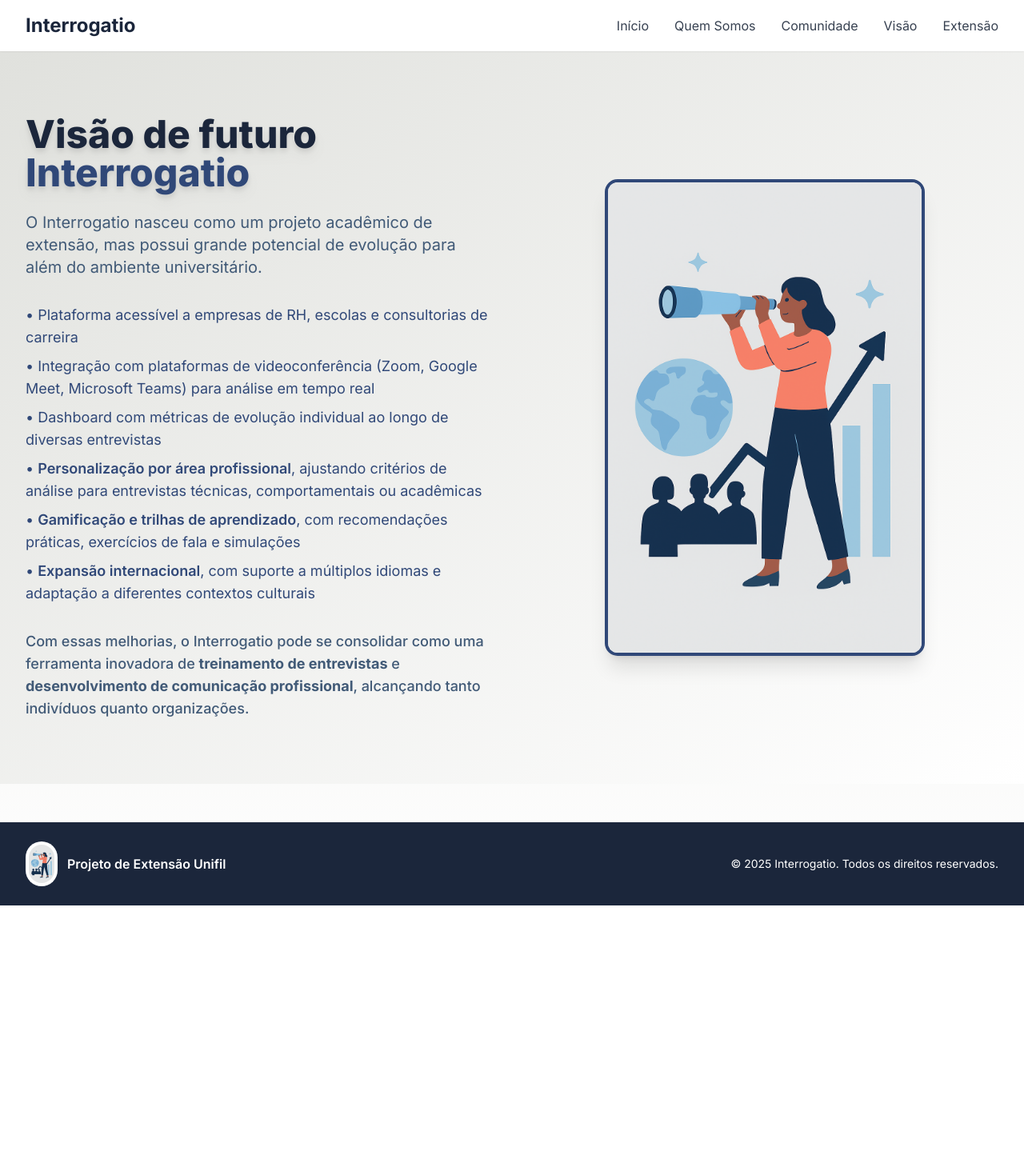
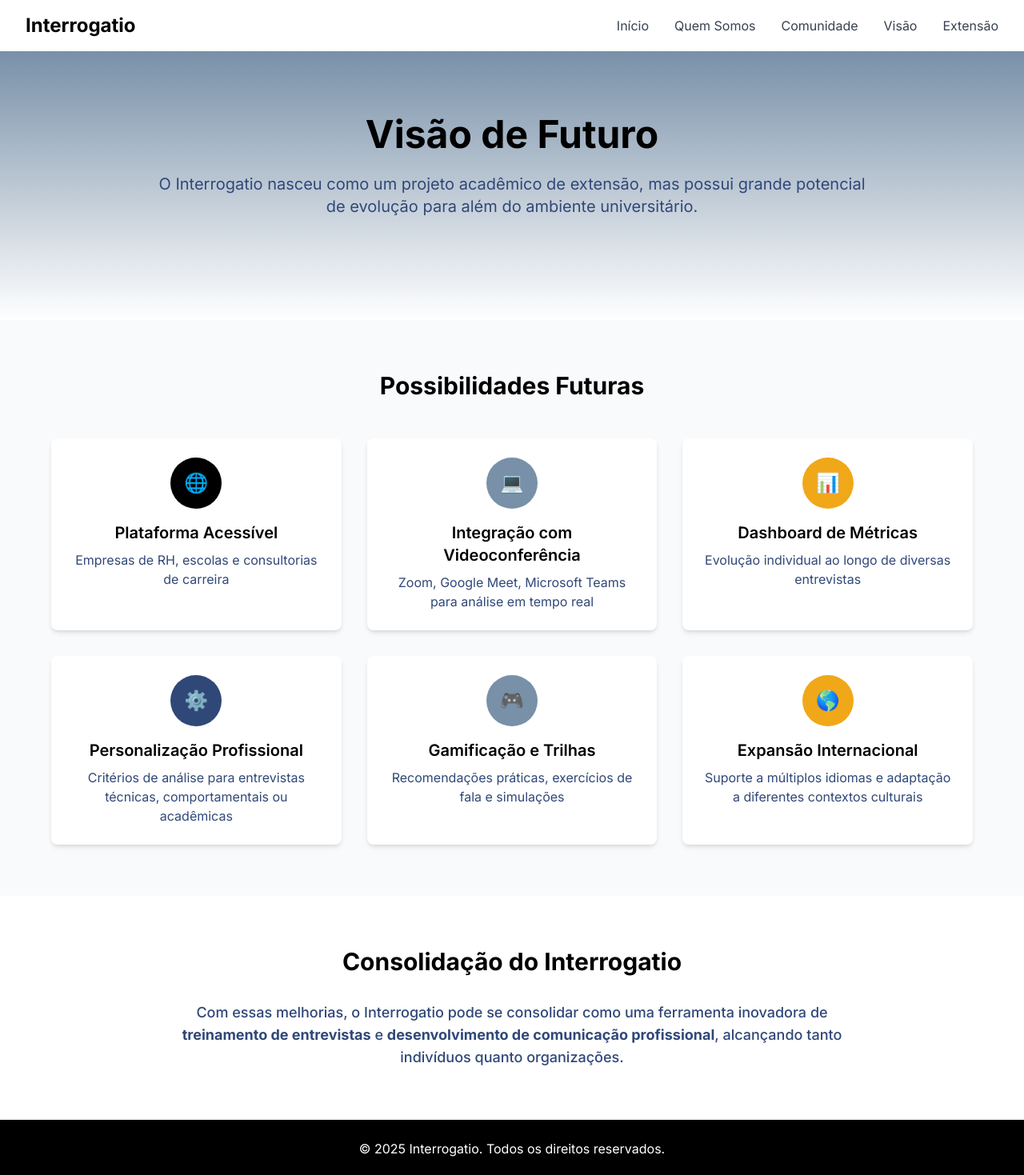
Before and after one commit to MuHaouli/Projeto_Extensao, a Next.js app: page /visao in a window 1280 px wide. Shown: the top 1469 px of the page at 80% size. Before the commit the page ends 1132 px from the top, so only its background shows below. Built offline with nearby package versions, Linux system fonts and the light colour scheme.

Commit message:
update abaExtensao

```diff
--- a/src/app/extensao/page.tsx
+++ b/src/app/extensao/page.tsx
@@ -1,13 +1,13 @@
-import Link from 'next/link';
+import Link from "next/link";
 
-export default function CommunityPage() {
+export default function ExtensaoPage() {
   return (
     <div className="min-h-screen flex flex-col">
       {/* Header */}
       <header className="bg-white shadow-sm">
         <div className="container-custom py-4">
           <nav className="flex items-center justify-between">
-            <Link href="/" className="text-2xl font-bold text-[#1B263B]">
+            <Link href="/" className="text-2xl font-bold text-[#000000]">
               Interrogatio
             </Link>
             <div className="space-x-8">
@@ -23,32 +23,71 @@
 
       {/* Hero Section */}
       <main className="flex-grow">
-        <section className="bg-gradient-to-b from-[#E0E1DD] to-white">
-          <div className="container-custom py-20">
-            <div className="max-w-3xl mx-auto text-center">
-              <h1 className="text-5xl font-bold text-[#1B263B] mb-6">
-                Extensão Curricular:
+        <section className="bg-gradient-to-b from-[#7890A8] to-white py-20">
+          <div className="container-custom">
+            <div className="max-w-4xl mx-auto text-center">
+              <h1 className="text-5xl font-bold text-[#000000] mb-6">
+                Extensão Curricular
               </h1>
-              <p className="text-3xl font-bold text-[#415A77] mb-8">
-                O que é?
+              <p className="text-xl text-[#304878] mb-12">
+                A extensão curricular é um dos pilares fundamentais do ensino superior, ao lado do ensino e da pesquisa. Ela representa a ponte entre o conhecimento acadêmico e a realidade social, promovendo a troca de saberes entre a universidade e a comunidade.
               </p>
+            </div>
+          </div>
+        </section>
 
-              <p className="text-xl text-[#415A77] mb-8">
-                A extensão curricular é um dos pilares fundamentais do ensino superior, ao lado do ensino e da pesquisa. Ela representa a ponte entre o conhecimento acadêmico e a realidade social, promovendo a troca de saberes entre a universidade e a comunidade. Por meio da extensão, estudantes e professores têm a oportunidade de aplicar, testar e aprimorar o que é aprendido em sala de aula em contextos reais, gerando impacto social positivo.
-              </p>
+        {/* Benefícios da Extensão */}
+        <section className="py-16 bg-gray-50">
+          <div className="container-custom">
+            <div className="max-w-6xl mx-auto">
+              <h2 className="text-3xl font-bold text-[#000000] mb-12 text-center">
+                Por que a extensão é importante?
+              </h2>
+              <div className="grid md:grid-cols-2 lg:grid-cols-4 gap-8">
+                <div className="bg-white rounded-lg shadow-md p-6 text-center flex flex-col items-center">
+                  <div className="w-16 h-16 bg-[#000000] rounded-full mx-auto mb-4 flex items-center justify-center">
+                    <span className="text-white text-2xl">🤝</span>
+                  </div>
+                  <h3 className="text-xl font-semibold text-[#000000] mb-2">Impacto Social</h3>
+                  <p className="text-[#304878]">Transforma conhecimento acadêmico em ação para a sociedade</p>
+                </div>
+                <div className="bg-white rounded-lg shadow-md p-6 text-center flex flex-col items-center">
+                  <div className="w-16 h-16 bg-[#7890A8] rounded-full mx-auto mb-4 flex items-center justify-center">
+                    <span className="text-white text-2xl">💡</span>
+                  </div>
+                  <h3 className="text-xl font-semibold text-[#000000] mb-2">Inovação</h3>
+                  <p className="text-[#304878]">Permite aplicar, testar e aprimorar o que é aprendido em sala de aula</p>
+                </div>
+                <div className="bg-white rounded-lg shadow-md p-6 text-center flex flex-col items-center">
+                  <div className="w-16 h-16 bg-[#F0A818] rounded-full mx-auto mb-4 flex items-center justify-center">
+                    <span className="text-white text-2xl">🌱</span>
+                  </div>
+                  <h3 className="text-xl font-semibold text-[#000000] mb-2">Crescimento Pessoal</h3>
+                  <p className="text-[#304878]">Desenvolve empatia, comunicação, responsabilidade social e visão crítica</p>
+                </div>
+                <div className="bg-white rounded-lg shadow-md p-6 text-center flex flex-col items-center">
+                  <div className="w-16 h-16 bg-[#304878] rounded-full mx-auto mb-4 flex items-center justify-center">
+                    <span className="text-white text-2xl">🎓</span>
+                  </div>
+                  <h3 className="text-xl font-semibold text-[#000000] mb-2">Formação Integral</h3>
+                  <p className="text-[#304878]">Contribui para o crescimento profissional e amadurecimento pessoal</p>
+                </div>
+              </div>
+            </div>
+          </div>
+        </section>
 
-              <p className="text-xl text-[#415A77] mb-8">
-                Esse tipo de atividade permite que o aluno desenvolva competências além do conteúdo técnico, como empatia, comunicação, responsabilidade social e visão crítica. A extensão é, portanto, uma forma de formação integral, pois contribui tanto para o crescimento profissional quanto para o amadurecimento pessoal.
-              </p>
-
-              <h2 className="text-4xl font-bold text-[#1B263B] mb-6">
+        {/* Projeto Interrogatio */}
+        <section className="py-16 bg-white">
+          <div className="container-custom">
+            <div className="max-w-4xl mx-auto text-center">
+              <h2 className="text-3xl font-bold text-[#000000] mb-8">
                 Como o projeto Interrogatio se insere nesse contexto?
               </h2>
-              <p className="text-xl text-[#415A77] mb-8">
+              <p className="text-lg text-[#304878] font-medium mb-6">
                 O projeto Interrogatio nasce como uma iniciativa de extensão que une tecnologia, inovação e responsabilidade social. Através do desenvolvimento de uma aplicação baseada em inteligência artificial, buscamos oferecer uma ferramenta acessível e inclusiva para a preparação de candidatos a entrevistas de emprego, especialmente aqueles que enfrentam maiores desafios para entrar ou se recolocar no mercado de trabalho.
               </p>
-
-              <p className="text-xl text-[#415A77] mb-8">
+              <p className="text-lg text-[#304878] font-medium">
                 Com isso, a comunidade se beneficia de um recurso que pode fazer diferença em sua trajetória profissional. Exemplificando perfeitamente o papel da extensão: transformar conhecimento em ação, gerar impacto social e formar profissionais mais humanos, conscientes e preparados para os desafios do mundo contemporâneo.
               </p>
             </div>
@@ -57,7 +96,7 @@
       </main>
 
       {/* Footer */}
-      <footer className="bg-[#1B263B] text-white py-6">
+      <footer className="bg-[#000000] text-white py-6">
         <div className="container-custom text-center">
           <p>© 2025 Interrogatio. Todos os direitos reservados.</p>
         </div>
--- a/src/app/visao/page.tsx
+++ b/src/app/visao/page.tsx
@@ -1,14 +1,13 @@
 import Link from "next/link";
-import Image from "next/image";
 
 export default function VisaoPage() {
     return (
-        <div className="min-h-screen flex flex-col bg-gradient-to-b from-[#E0E1DD] to-white">
+        <div className="min-h-screen flex flex-col">
             {/* Header */}
-            <header className="bg-white shadow-sm sticky top-0 z-10">
+            <header className="bg-white shadow-sm">
                 <div className="container-custom py-4">
                     <nav className="flex items-center justify-between">
-                        <Link href="/" className="text-2xl font-bold text-[#1B263B]">
+                        <Link href="/" className="text-2xl font-bold text-[#000000]">
                             Interrogatio
                         </Link>
                         <div className="space-x-8">
@@ -24,49 +23,94 @@
 
             {/* Hero Section */}
             <main className="flex-grow">
-                <section className="relative bg-gradient-to-br from-[#E0E1DD] to-white py-20 fade-in-up">
-                    <div className="container-custom flex flex-col md:flex-row items-center gap-12">
-                        <div className="md:w-1/2 text-center md:text-left">
-                            <h1 className="text-5xl font-extrabold text-[#1B263B] mb-6 drop-shadow-lg">
-                                Visão de futuro <span className="text-[#304878]">Interrogatio</span>
+                <section className="bg-gradient-to-b from-[#7890A8] to-white py-20">
+                    <div className="container-custom">
+                        <div className="max-w-4xl mx-auto text-center">
+                            <h1 className="text-5xl font-bold text-[#000000] mb-6">
+                                Visão de Futuro
                             </h1>
-                            <p className="text-xl text-[#415A77] mb-8">
+                            <p className="text-xl text-[#304878] mb-12">
                                 O Interrogatio nasceu como um projeto acadêmico de extensão, mas possui grande potencial de evolução para além do ambiente universitário.
                             </p>
-                            <ul className="text-lg text-[#304878] text-left mb-8 space-y-2">
-                                <li>• Plataforma acessível a empresas de RH, escolas e consultorias de carreira</li>
-                                <li>• Integração com plataformas de videoconferência (Zoom, Google Meet, Microsoft Teams) para análise em tempo real</li>
-                                <li>• Dashboard com métricas de evolução individual ao longo de diversas entrevistas</li>
-                                <li>• <span className="font-semibold">Personalização por área profissional</span>, ajustando critérios de análise para entrevistas técnicas, comportamentais ou acadêmicas</li>
-                                <li>• <span className="font-semibold">Gamificação e trilhas de aprendizado</span>, com recomendações práticas, exercícios de fala e simulações</li>
-                                <li>• <span className="font-semibold">Expansão internacional</span>, com suporte a múltiplos idiomas e adaptação a diferentes contextos culturais</li>
-                            </ul>
-                            <p className="text-lg text-[#415A77] font-medium">
+                        </div>
+                    </div>
+                </section>
+
+                {/* Possibilidades Futuras */}
+                <section className="py-16 bg-gray-50">
+                    <div className="container-custom">
+                        <div className="max-w-6xl mx-auto">
+                            <h2 className="text-3xl font-bold text-[#000000] mb-12 text-center">
+                                Possibilidades Futuras
+                            </h2>
+                            <div className="grid md:grid-cols-2 lg:grid-cols-3 gap-8">
+                                <div className="bg-white rounded-lg shadow-md p-6 text-center flex flex-col items-center">
+                                    <div className="w-16 h-16 bg-[#000000] rounded-full mx-auto mb-4 flex items-center justify-center">
+                                        <span className="text-white text-2xl">🌐</span>
+                                    </div>
+                                    <h3 className="text-xl font-semibold text-[#000000] mb-2">Plataforma Acessível</h3>
+                                    <p className="text-[#304878]">Empresas de RH, escolas e consultorias de carreira</p>
+                                </div>
+                                <div className="bg-white rounded-lg shadow-md p-6 text-center flex flex-col items-center">
+                                    <div className="w-16 h-16 bg-[#7890A8] rounded-full mx-auto mb-4 flex items-center justify-center">
+                                        <span className="text-white text-2xl">💻</span>
+                                    </div>
+                                    <h3 className="text-xl font-semibold text-[#000000] mb-2">Integração com Videoconferência</h3>
+                                    <p className="text-[#304878]">Zoom, Google Meet, Microsoft Teams para análise em tempo real</p>
+                                </div>
+                                <div className="bg-white rounded-lg shadow-md p-6 text-center flex flex-col items-center">
+                                    <div className="w-16 h-16 bg-[#F0A818] rounded-full mx-auto mb-4 flex items-center justify-center">
+                                        <span className="text-white text-2xl">📊</span>
+                                    </div>
+                                    <h3 className="text-xl font-semibold text-[#000000] mb-2">Dashboard de Métricas</h3>
+                                    <p className="text-[#304878]">Evolução individual ao longo de diversas entrevistas</p>
+                                </div>
+                                <div className="bg-white rounded-lg shadow-md p-6 text-center flex flex-col items-center">
+                                    <div className="w-16 h-16 bg-[#304878] rounded-full mx-auto mb-4 flex items-center justify-center">
+                                        <span className="text-white text-2xl">⚙️</span>
+                                    </div>
+                                    <h3 className="text-xl font-semibold text-[#000000] mb-2">Personalização Profissional</h3>
+                                    <p className="text-[#304878]">Critérios de análise para entrevistas técnicas, comportamentais ou acadêmicas</p>
+                                </div>
+                                <div className="bg-white rounded-lg shadow-md p-6 text-center flex flex-col items-center">
+                                    <div className="w-16 h-16 bg-[#7890A8] rounded-full mx-auto mb-4 flex items-center justify-center">
+                                        <span className="text-white text-2xl">🎮</span>
+                                    </div>
+                                    <h3 className="text-xl font-semibold text-[#000000] mb-2">Gamificação e Trilhas</h3>
+                                    <p className="text-[#304878]">Recomendações práticas, exercícios de fala e simulações</p>
+                                </div>
+                                <div className="bg-white rounded-lg shadow-md p-6 text-center flex flex-col items-center">
+                                    <div className="w-16 h-16 bg-[#F0A818] rounded-full mx-auto mb-4 flex items-center justify-center">
+                                        <span className="text-white text-2xl">🌎</span>
+                                    </div>
+                                    <h3 className="text-xl font-semibold text-[#000000] mb-2">Expansão Internacional</h3>
+                                    <p className="text-[#304878]">Suporte a múltiplos idiomas e adaptação a diferentes contextos culturais</p>
+                                </div>
+                            </div>
+                        </div>
+                    </div>
+                </section>
+
+                {/* Consolidação */}
+                <section className="py-16 bg-white">
+                    <div className="container-custom">
+                        <div className="max-w-4xl mx-auto text-center">
+                            <h2 className="text-3xl font-bold text-[#000000] mb-8">
+                                Consolidação do Interrogatio
+                            </h2>
+                            <p className="text-lg text-[#304878] font-medium">
                                 Com essas melhorias, o Interrogatio pode se consolidar como uma ferramenta inovadora de <span className="font-bold">treinamento de entrevistas</span> e <span className="font-bold">desenvolvimento de comunicação profissional</span>, alcançando tanto indivíduos quanto organizações.
                             </p>
-                        </div>
-                        <div className="md:w-1/2 flex justify-center">
-                            <Image
-                                src="/visaoLogo.png"
-                                alt="Visão do futuro"
-                                width={400}
-                                height={400}
-                                className="rounded-2xl shadow-xl border-4 border-[#304878] bg-white"
-                                priority
-                            />
+
                         </div>
                     </div>
                 </section>
             </main>
 
             {/* Footer */}
-            <footer className="bg-[#1B263B] text-white py-6 mt-12">
-                <div className="container-custom flex flex-col md:flex-row items-center justify-between">
-                    <div className="flex items-center gap-3 mb-4 md:mb-0">
-                        <Image src="/visaoLogo.png" alt="Visao Logo" width={40} height={40} className="bg-white rounded-full p-1" />
-                        <span className="font-semibold">Projeto de Extensão Unifil</span>
-                    </div>
-                    <p className="text-sm">© 2025 Interrogatio. Todos os direitos reservados.</p>
+            <footer className="bg-[#000000] text-white py-6">
+                <div className="container-custom text-center">
+                    <p>© 2025 Interrogatio. Todos os direitos reservados.</p>
                 </div>
             </footer>
         </div>
```
